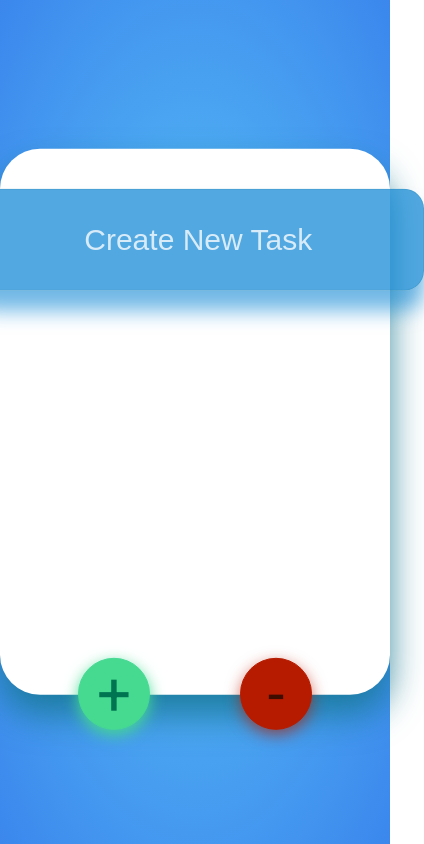
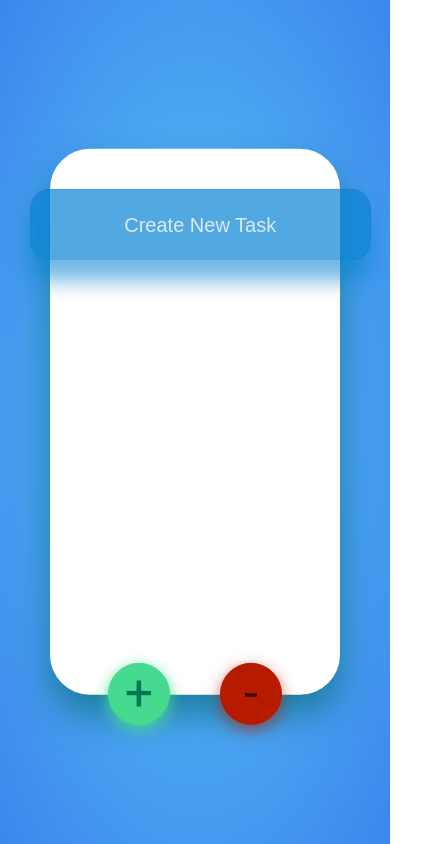
Before and after one commit to silent-lad/vanillaTodo, a plain HTML site: page index.html in a window 390 px wide. Shown: the whole page, 424 px wide, since content can reach past the window. Drawn offline with Linux system fonts and the light colour scheme.

Commit message:
Responsive

```diff
--- a/style.css
+++ b/style.css
@@ -117,3 +117,25 @@ li {
   box-shadow: 0px 5px 15px #91919177;
   transition: all 0.3s linear;
 }
+
+@media screen and (max-width: 500px) {
+  .todoList {
+    width: 250px;
+  }
+  input {
+    height: 70px;
+    margin-bottom: 20px;
+    font-size: 20px;
+  }
+  ul {
+    margin-top: 120px !important;
+  }
+  .actionButtons {
+    bottom: -30px;
+    height: 60px;
+    width: 60px;
+    text-align: center;
+    border-radius: 50%;
+    font-size: 50px;
+  }
+}
```
